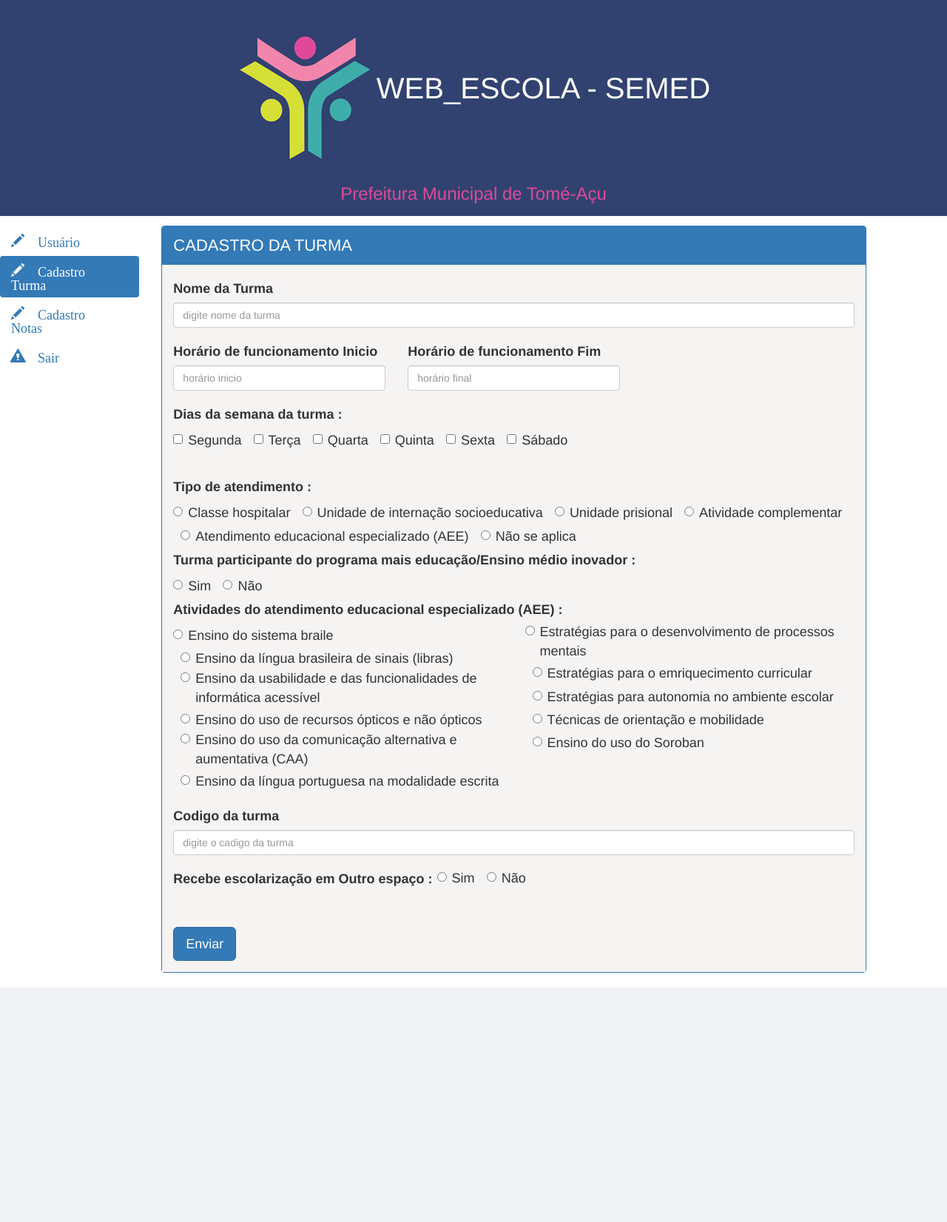
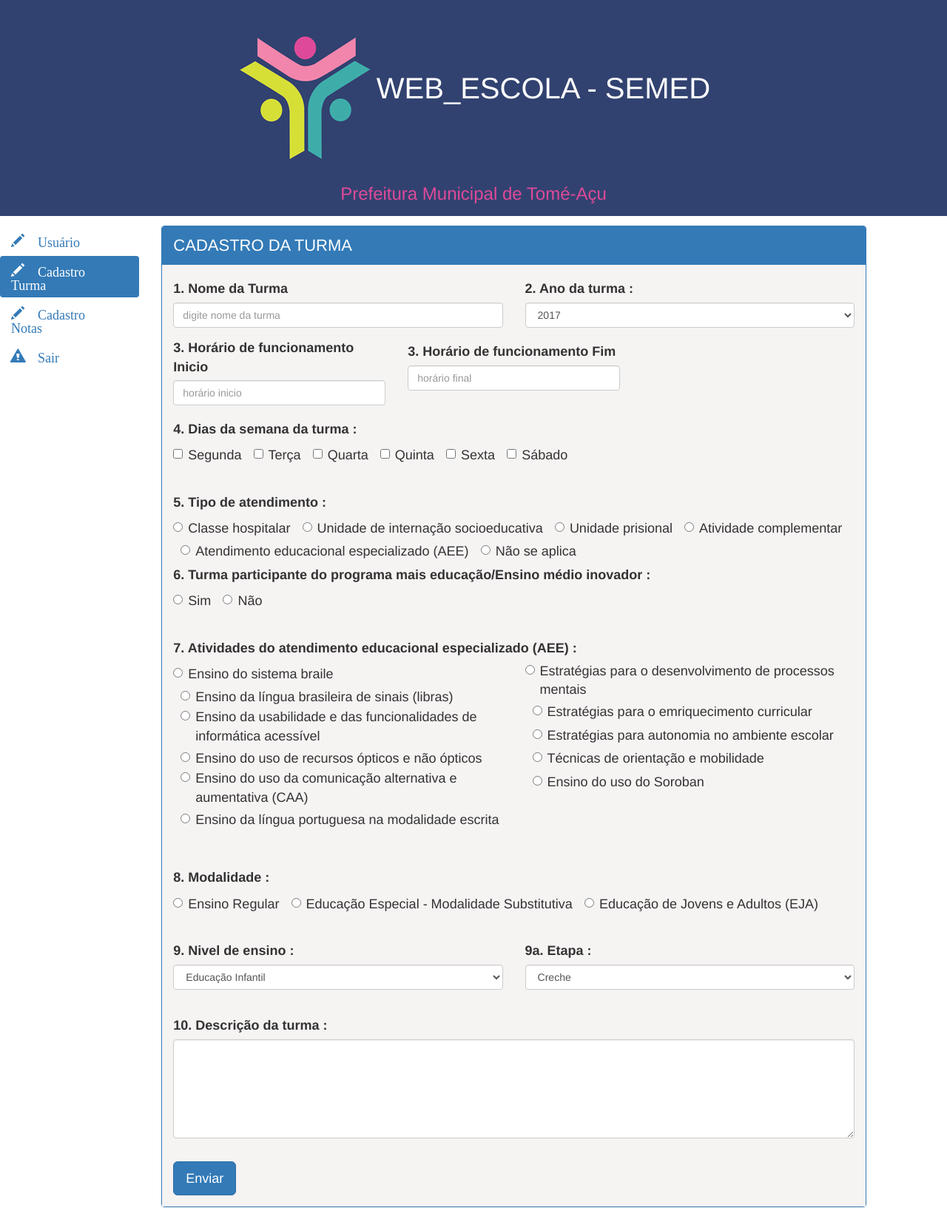
Before and after one commit to Jayce90/educare, a PHP site: page /perfil_semed/index_semed.php in a window 1280 px wide, after a click on "Cadastro Turma". Shown: the whole page at 74% size. Before the commit the page ends 1335 px from the top, so only its background shows below. Run offline with PHP 8.4, Linux system fonts and the light colour scheme.

Commit message:
## 8 - Alteração no cadastro da turma (Jayce)

```diff
--- a/perfil_semed/index_semed.php
+++ b/perfil_semed/index_semed.php
@@ -51,17 +51,36 @@
 
                                 <form action="" method="post">
 
+                                    <div class="row">
+                                        <div class="col-md-6">
 
-                                    <div class="form-group">
-                                        <label for="inputTurma">Nome da Turma</label>
-                                        <input type="text" name="cad_nome_turma" class="form-control" id="inputTurma" placeholder="digite nome da turma">
+                                            <div class="form-group">
+                                                <label for="inputTurma">1. Nome da Turma</label>
+                                                <input type="text" name="cad_nome_turma" class="form-control" id="inputTurma" placeholder="digite nome da turma">
+                                            </div>
+
+                                        </div>
+                                        <div class="col-md-6">
+
+                                            <label for="inputMaiseducacao">2. Ano da turma :</label><br>
+
+                                            <select class="form-control" name="ano_turma">
+                                                <option value="2017">2017</option>
+                                                <option value="2018">2018</option>
+                                                <option value="2019">2019</option>
+                                                <option value="2020">2020</option>
+                                            </select>
+
+                                        </div>
                                     </div>
+
+
 
                                     <div class="row">
                                         <div class="col-md-4">
 
                                             <div class="form-group">
-                                                <label for="inputiniciofuncionamento">Horário de funcionamento Inicio</label>
+                                                <label for="inputiniciofuncionamento">3. Horário de funcionamento Inicio</label>
                                                 <input type="text" name="cad_horario_turma[]" class="form-control" id="inputiniciofuncionamento" placeholder="horário inicio">
                                             </div>
 
@@ -69,14 +88,14 @@
                                         <div class="col-md-4">
 
                                             <div class="form-group">
-                                                <label for="inputfinalfuncionamento">Horário de funcionamento Fim</label>
+                                                <label for="inputfinalfuncionamento">3. Horário de funcionamento Fim</label>
                                                 <input type="text" name="cad_horario_turma[]" class="form-control" id="inputfinalfuncionamento" placeholder="horário final">
                                             </div>
 
                                         </div>
                                     </div>
 
-                                    <label for="inputDiassemana">Dias da semana da turma :</label><br>
+                                    <label for="inputDiassemana">4. Dias da semana da turma :</label><br>
 
                                     <label class="checkbox-inline">
                                         <input type="checkbox" name="cad_diassemana_turma[]" id="inputDiassemana" value="segunda"> Segunda
@@ -98,7 +117,7 @@
                                     </label><br><br>
 
 
-                                    <label for="inputAtendimento">Tipo de atendimento :</label><br>
+                                    <label for="inputAtendimento">5. Tipo de atendimento :</label><br>
 
                                     <label class="radio-inline">
                                         <input type="radio" name="cad_atendimento_turma" id="inputAtendimento" value="hospitalar"> Classe hospitalar
@@ -117,20 +136,20 @@
                                     </label>
                                     <label class="radio-inline">
                                         <input type="radio" name="cad_atendimento_turma" id="inputAtendimento" value="naoseaplica"> Não se aplica
-                                    </label>
+                                    </label><br>
 
-                                    <label for="inputMaiseducacao">Turma participante do programa mais educação/Ensino médio inovador :</label><br>
+                                    <label for="inputMaiseducacao">6. Turma participante do programa mais educação/Ensino médio inovador :</label><br>
 
                                     <label class="radio-inline">
                                         <input type="radio" name="cad_maiseducacao_turma" id="inputMaiseducacao" value="sim"> Sim
                                     </label>
                                     <label class="radio-inline">
                                         <input type="radio" name="cad_maiseducacao_turma" id="inputMaiseducacao" value="nao"> Não
-                                    </label>
+                                    </label><br><br>
 
 
                                     <div class="form-group">
-                                        <label for="inputAeeatividades">Atividades do atendimento educacional especializado (AEE) :</label><br>
+                                        <label for="inputAeeatividades">7. Atividades do atendimento educacional especializado (AEE) :</label><br>
 
 
                                         <div class="row">
@@ -175,28 +194,68 @@
 
                                             </div>
                                         </div>
+                                    </div><br>
 
 
+                                    <label for="inputModalidade">8. Modalidade :</label><br>
+                                    <label class="radio-inline">
+                                        <input type="radio" name="cad_modalidade_turma" id="inputModalidade" value="EnsinoRegular"> Ensino Regular
+                                    </label>
+                                    <label class="radio-inline">
+                                        <input type="radio" name="cad_modalidade_turma" id="inputModalidade" value="EducaçãoEspecial"> Educação Especial - Modalidade Substitutiva
+                                    </label>
+                                    <label class="radio-inline">
+                                        <input type="radio" name="cad_modalidade_turma" id="inputModalidade" value="EJA"> Educação de Jovens e Adultos (EJA)
+                                    </label><br><br>
+
+                                    <div class="row">
+                                        <div class="col-md-6">
+                                            <label for="inputNivel">9. Nivel de ensino :</label><br>
+
+                                            <select class="form-control" name="nivel_turma">
+                                                <option value="infantil">Educação Infantil</option>
+                                                <option value="Fundamental">Ensino Fundamental</option>
+                                                <option value="Eja">EJA</option>
+                                            </select>
+
+                                        </div>
+                                        <div class="col-md-6">
+
+                                            <label for="inputEtapa">9a. Etapa :</label><br>
+
+                                            <select class="form-control" name="etapa_turma">
+                                                <option value="Creche">Creche</option>
+                                                <option value="preescola">Pré - Escola</option>
+                                                <option value="1º ano">1º ano</option>
+                                                <option value="2º ano">2º ano</option>
+                                                <option value="3º ano">3º ano</option>
+                                                <option value="4º ano">4º ano</option>
+                                                <option value="5º ano">5º ano</option>
+                                                <option value="6º ano">6º ano</option>
+                                                <option value="7º ano">7º ano</option>
+                                                <option value="8º ano">8º ano</option>
+                                                <option value="9º ano">9º ano</option>
+                                                <option value="fundamentalInicial">EJA - Ensino Fundamental
+                                                    anos iniciais</option>
+                                                <option value="fundamentalFinal">EJA - Ensino Fundamental
+                                                    anos finais</option>
+                                                <option value="fundamentalInicialeFinal">EJA - Ensino Fundamental
+                                                    anos iniciais e anos finais</option>
+                                                <option value="fic">EJA - EJA integrada à Educação
+                                                    Profissional de Nível Fundamental (FIC)</option>
+                                                <option value="urbano">EJA - Ensino Fundamental -
+                                                    Projovem (Urbano)</option>
+                                                <option value="ensinomedio">EJA - Ensino Médio</option>
+                                                <option value="profissionalmedio">EJA integrada à Educação
+                                                    Profissional de Nível Médio</option>
+                                            </select>
+                                        </div>
+                                    </div><br>
+
+                                    <label for="inputDescricaodaturma">10. Descrição da turma :</label><br>
+                                    <textarea class="form-control" rows="6"></textarea>
 
 
-                                    </div>
-
-                                    <div class="form-group">
-                                        <label for="inputCodigodaturma">Codigo da turma</label>
-                                        <input type="text" name="cad_codigo_turma" class="form-control" id="inputCodigodaturma" placeholder="digite o cadigo da turma">
-                                    </div>
-
-                                    <div class="form-group">
-                                        <label for="inputEscolarizacao">Recebe escolarização em Outro espaço :</label>
-
-                                        <label class="radio-inline">
-                                            <input type="radio" name="cad_escolarizacao_aluno" id="inputEscolarizacao" value="sim"> Sim
-                                        </label>
-                                        <label class="radio-inline">
-                                            <input type="radio" name="cad_escolarizacao_aluno" id="inputEscolarizacao" value="nao"> Não
-                                        </label>
-
-                                    </div>
 
                                 </form><br>
 
```
